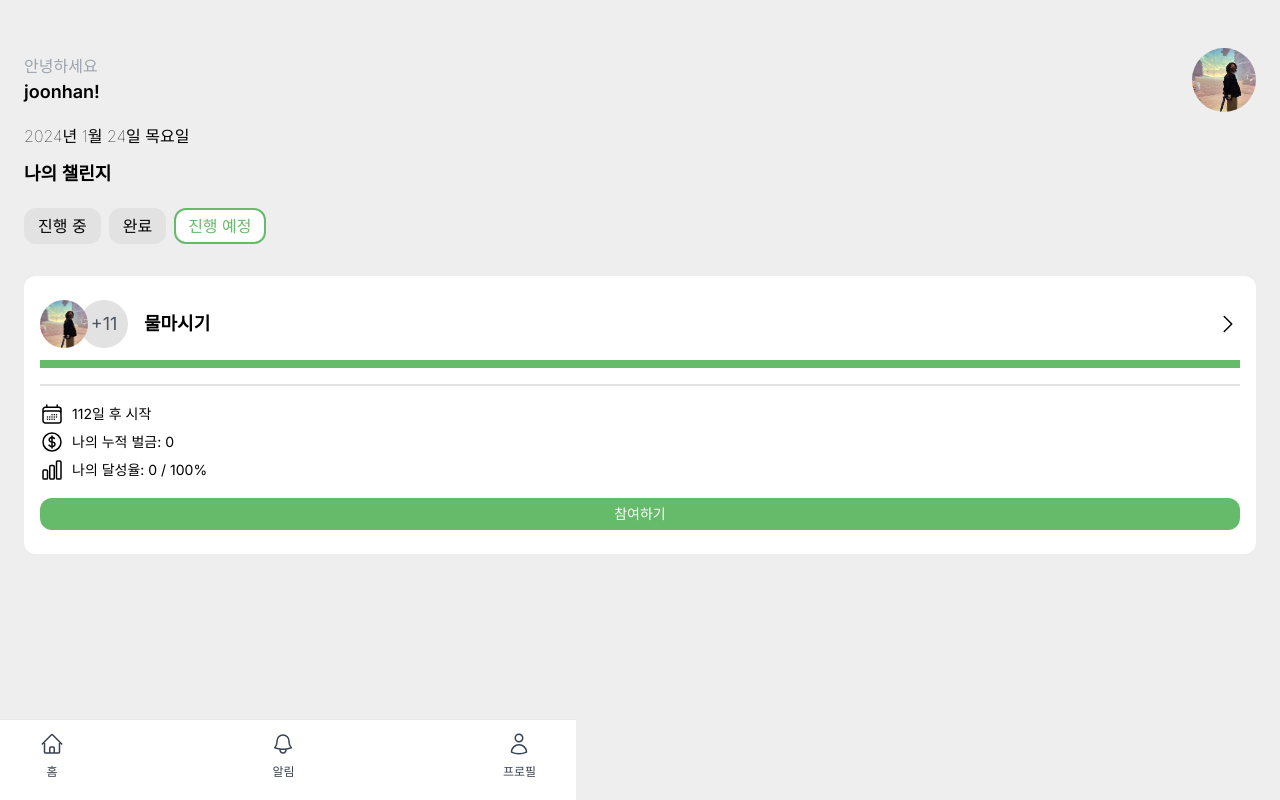
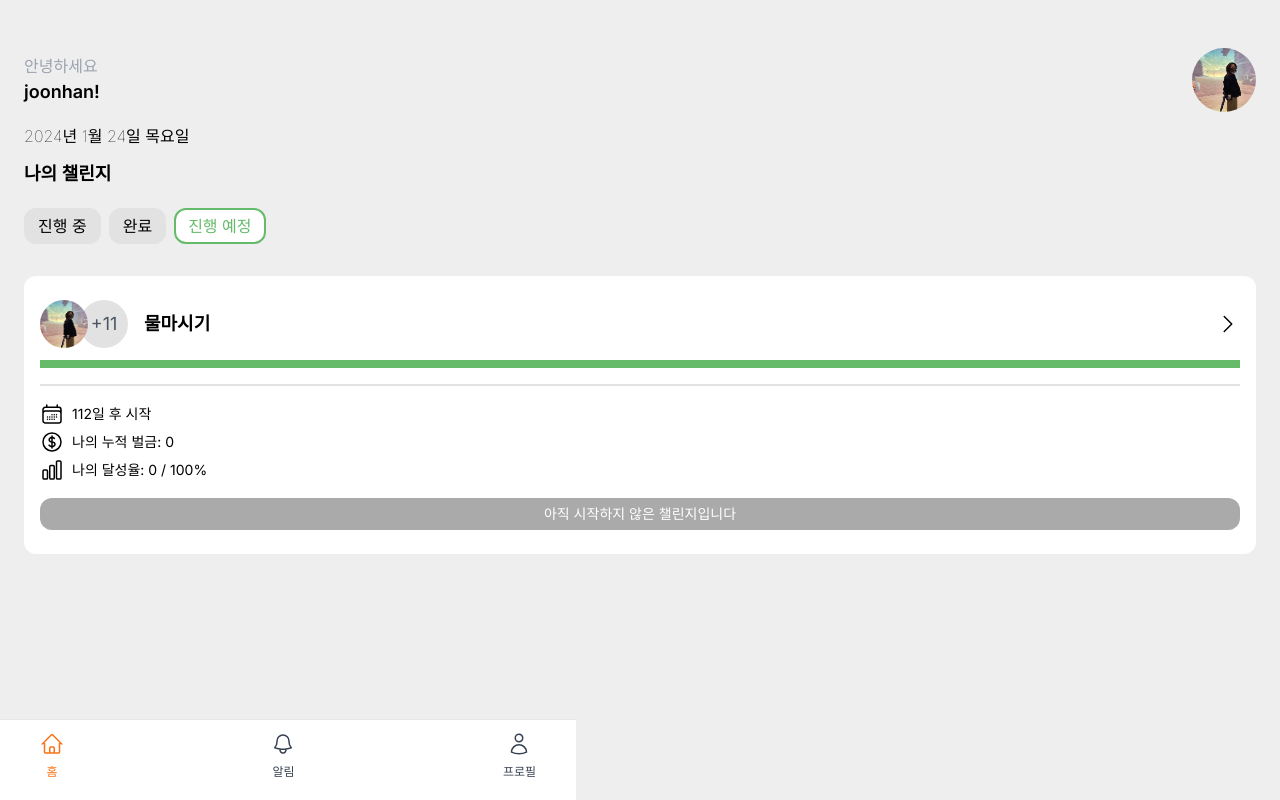
Before and after one commit to HabitPay/frontend, a Next.js app: page /my_challenge in a window 1280 px wide. Both pictures are taken after a click on the button "진행 예정". Built offline with nearby package versions, Linux system fonts and the light colour scheme.

Commit message:
fix button css in challenges#10

```diff
--- a/src/app/components/layout.tsx
+++ b/src/app/components/layout.tsx
@@ -51,12 +51,12 @@ export default function Layout({
       </div>
       {hasTabBar ? (
         <nav className="fixed bottom-0 flex justify-between w-full max-w-xl px-10 pt-3 pb-5 text-xs text-gray-700 bg-white border-t">
-          <Link href="/" legacyBehavior>
+          <Link href="/my_challenge" legacyBehavior>
             {/* <a className="flex flex-col items-center space-y-2"> */}
             <a
               className={addClassNames(
                 "flex flex-col items-center space-y-2 ",
-                router.pathname === "/"
+                router.pathname === "/my_challenge"
                   ? "text-orange-500"
                   : "hover:text-gray-500 transition-colors"
               )}
--- a/src/app/my_challenge/components/challenge.tsx
+++ b/src/app/my_challenge/components/challenge.tsx
@@ -152,9 +152,19 @@ const Challenges = ({ challenges, challengeState }: IChallenges) => {
               <span>{`나의 달성율: ${challenge.achievement} / 100%`}</span>
             </div>
           </div>
-          <button className="w-full py-[6px] text-sm font-thin text-white bg-habit-green rounded-xl">
-            참여하기
-          </button>
+          {challengeState === "In Progress" ? (
+            <button className="w-full py-[6px] text-sm font-thin text-white bg-habit-green rounded-xl">
+              참여하기
+            </button>
+          ) : challengeState === "Completed" ? (
+            <button className="w-full py-[6px] text-sm font-thin text-white bg-habit-gray rounded-xl">
+              종료 된 챌린지입니다
+            </button>
+          ) : (
+            <button className="w-full py-[6px] text-sm font-thin text-white bg-habit-gray rounded-xl">
+              아직 시작하지 않은 챌린지입니다
+            </button>
+          )}
         </div>
       ))}
     </>
```
